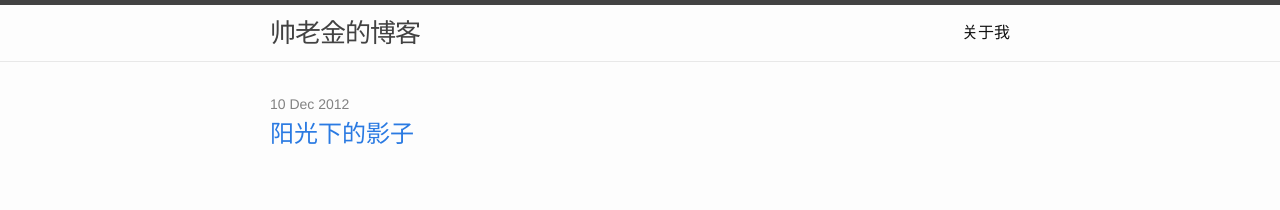
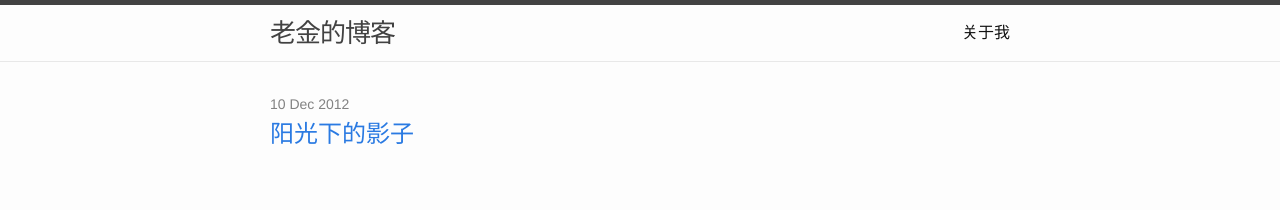
Before and after one commit to WzDTj/WzDTj.github.io, a Jekyll site: the page built from index.html, in a window 1280 px wide. Shown: the top 210 px of the page. Built offline with Jekyll 4.4.1, drawn with Linux system fonts in a browser that asks for light colours.

Commit message:
Change name

```diff
--- a/_config.yml
+++ b/_config.yml
@@ -1,4 +1,4 @@
-title: 帅老金的博客
+title: 老金的博客
 email: j.dantong@gmail.com
 description: >
   讲讲人生，谈谈明天。
@@ -9,7 +9,7 @@ github_username: WzDTj
 # Blog Settings
 markdown: kramdown
 theme: minima
-name:  帅老金
+name:  老金
 exclude:
   - Gemfile
   - Gemfile.lock
```
